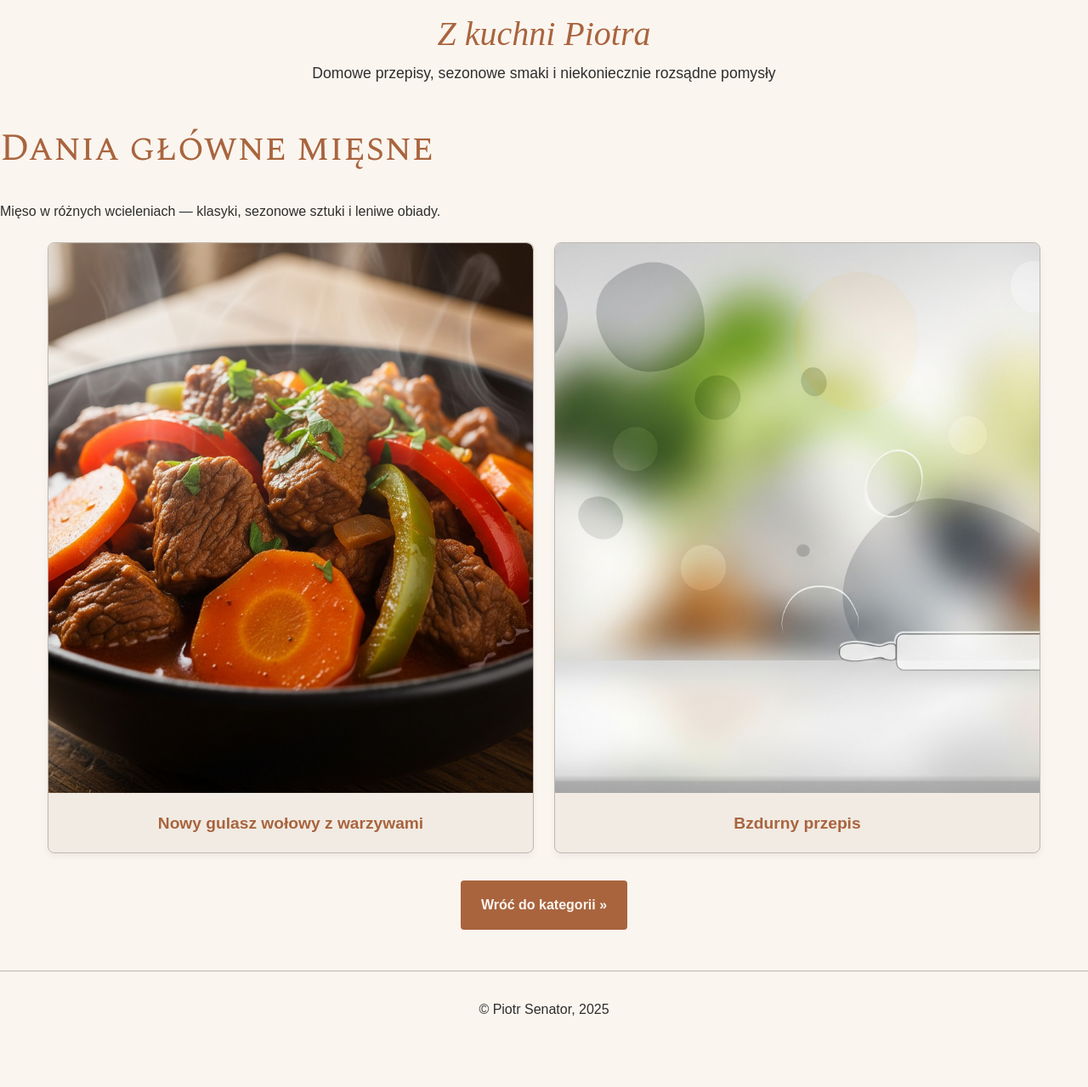
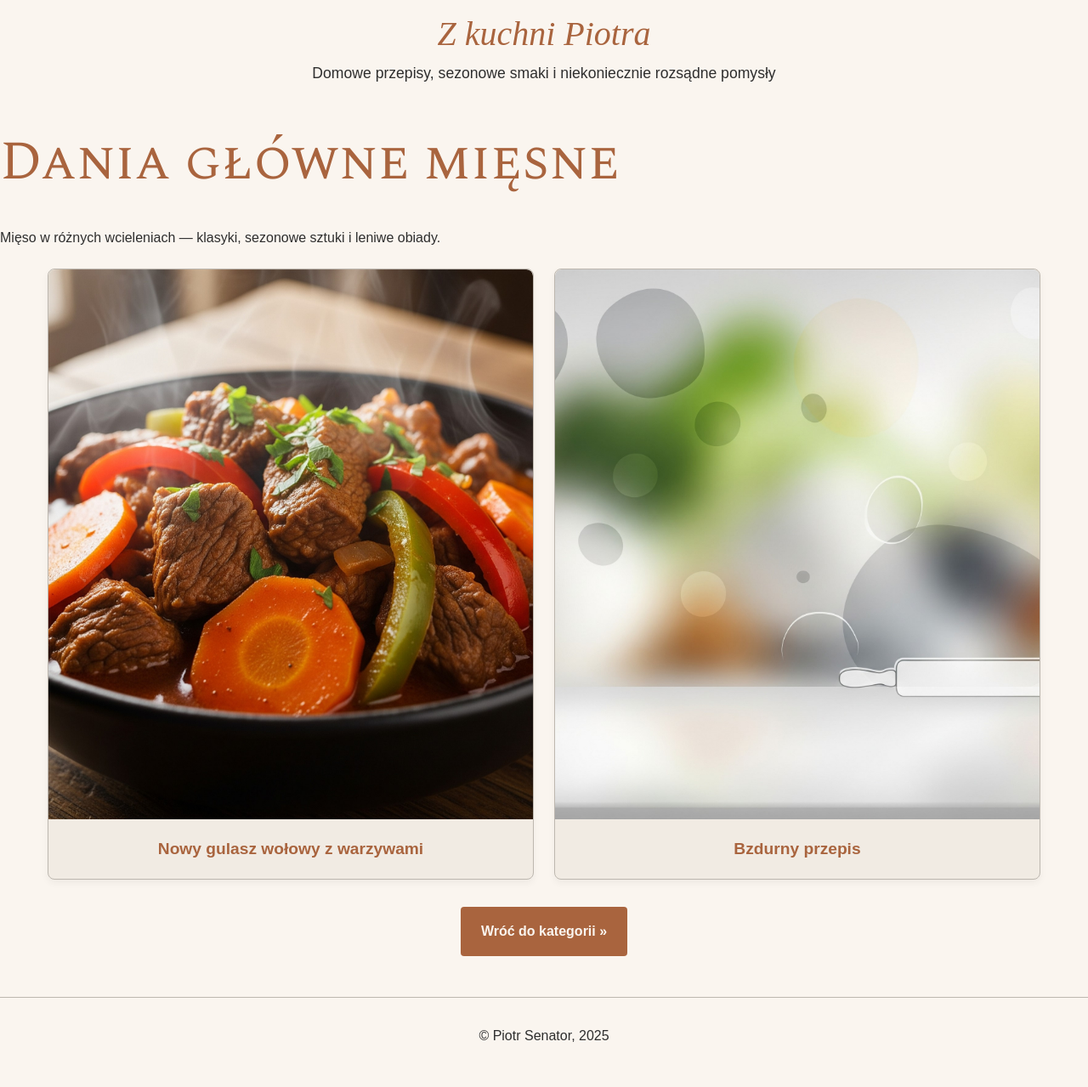
Before and after one commit to piotrsenator/kuchnia, a Jekyll site: the page built from categories/dania-glowne-miesne.md, in a window 1280 px wide. Shown: the whole page at 85% size. Built offline with Jekyll 4.4.1, drawn with Linux system fonts in a browser that asks for light colours; some web fonts are replaced; before the commit the page ends 1248 px from its top, so only the background shows below that.

Commit message:
Update _base.scss

```diff
--- a/_sass/_base.scss
+++ b/_sass/_base.scss
@@ -193,3 +193,51 @@
     background-color: var(--color-background-accent);
     border-left: 5px solid var(--color-primary);
 }
+
+/* ==========================================================================
+   5. MEDIA QUERIES (RESPONSYWNOŚĆ)
+   ========================================================================== */
+
+/* Tablet (breakpoint: >= 768px) */
+@media (min-width: 768px) {
+    h1 { font-size: 3.5rem; }
+    h2 { font-size: 2rem; }
+    h3 { font-size: 1.6rem; }
+    .site-title { font-size: 3.5rem; }
+    .site-subtitle { font-size: 1.5rem; }
+    .site-description-short { font-size: 1.3rem; }
+
+    .content, .main-content { padding: var(--spacing-lg); }
+
+    .recipes-grid, .latest-recipes-grid { grid-template-columns: repeat(auto-fit, minmax(220px, 1fr)); }
+    .recipes-grid, .latest-recipes-grid, .categories-grid, .notes-grid { gap: var(--spacing-lg); }
+
+    .recipe-single, .note-single, .error-404-container { padding: var(--spacing-lg); max-width: 900px; }
+    .notes-list-section .page-header, .category-header { max-width: 800px; }
+
+    .recipe-content-wrapper { grid-template-columns: minmax(250px, 1fr) 2fr; }
+    .recipe-main-info { align-items: flex-start; }
+    .recipe-ingredients { grid-column: 2 / 3; }
+
+    .error-image { width: 400px; }
+}
+
+/* Desktop (breakpoint: >= 1024px) */
+@media (min-width: 1024px) {
+    h1 { font-size: 4rem; }
+    h2 { font-size: 2.2rem; }
+    h3 { font-size: 1.8rem; }
+    h4 { font-size: 1.6rem; }
+    .site-title { font-size: 4rem; }
+    .site-subtitle { font-size: 1.7rem; }
+    .site-description-short { font-size: 1.4rem; }
+
+    .content, .main-content { padding: var(--spacing-xl); }
+
+    .recipes-grid, .latest-recipes-grid, .categories-grid { grid-template-columns: repeat(4, 1fr); }
+    .notes-grid { grid-template-columns: repeat(auto-fit, minmax(280px, 1fr)); }
+    .notes-list-section .notes-grid { grid-template-columns: 1fr; }
+
+    .recipe-single, .note-single, .error-404-container { padding: var(--spacing-xl); }
+    .notes-list-section .page-header, .category-header { max-width: 900px; }
+}
```
